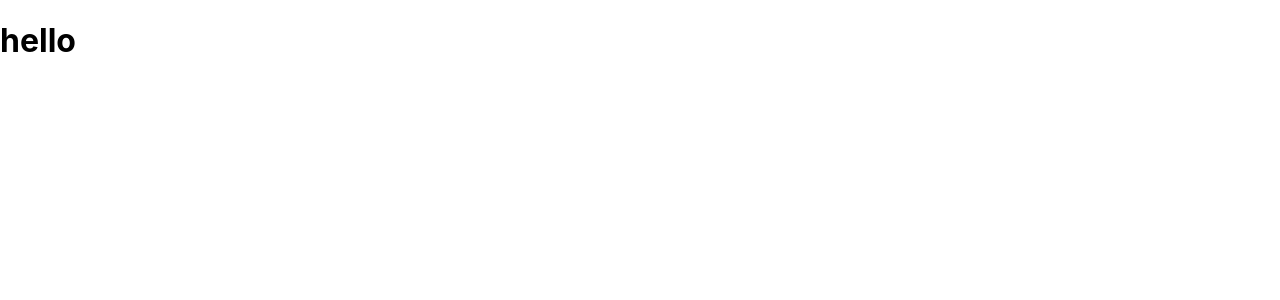
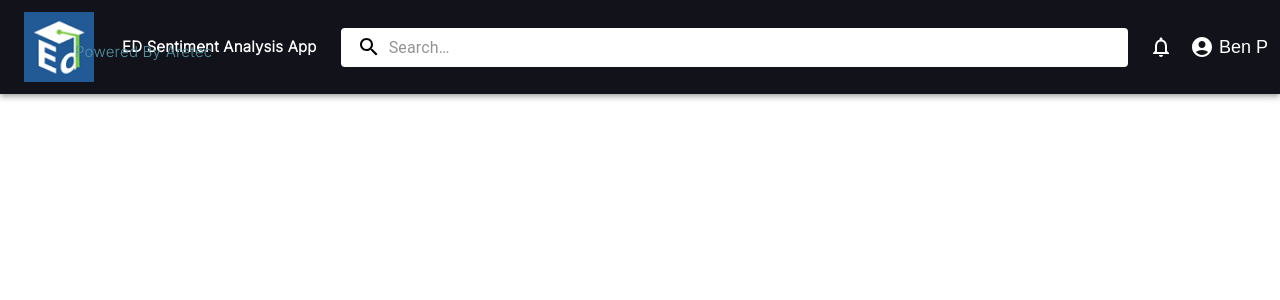
Before and after one commit to Entrolics-LLC/sentiment_frontend, a React (Create React App) app: page / in a window 1280 px wide. Shown: the top 300 px of the page. Built offline with nearby package versions, Linux system fonts and the light colour scheme.

Commit message:
feat/headertop

```diff
--- a/package.json
+++ b/package.json
@@ -3,12 +3,18 @@
   "version": "0.1.0",
   "private": true,
   "dependencies": {
+    "@emotion/react": "^11.10.4",
+    "@emotion/styled": "^11.10.4",
+    "@mui/icons-material": "^5.10.9",
+    "@mui/material": "^5.10.11",
+    "@mui/styled-engine-sc": "^5.10.6",
     "@testing-library/jest-dom": "^5.16.5",
     "@testing-library/react": "^13.4.0",
     "@testing-library/user-event": "^13.5.0",
     "react": "^18.2.0",
     "react-dom": "^18.2.0",
     "react-scripts": "5.0.1",
+    "styled-components": "^5.3.6",
     "web-vitals": "^2.1.4"
   },
   "scripts": {
--- a/src/App.css
+++ b/src/App.css
@@ -1,6 +1,35 @@
-body{
-  --buttoniconbackground-color:#225A95;
-  --main-background:#12131A;
-  --second-background:#191925;
-  --text-color:#FFFFFF;
+@import url('https://fonts.googleapis.com/css2?family=Inter:wght@300&display=swap');
+
+body {
+  --buttoniconbackground-color: #225A95;
+  --main-background: #12131A;
+  --second-background: #191925;
+  --text-color: #FFFFFF;
 }
+
+/* HeaderTop */
+.appbar {
+  background-color: var(--main-background) !important;
+}
+
+.logoText {
+  font-family: 'Inter' !important;
+  font-style: normal !important;
+  font-weight: 600 !important;
+  font-size: 15px !important;
+  line-height: 30px !important;
+  letter-spacing: 0.016em !important;
+}
+
+.logotagline {
+  position: absolute;
+  left: 75px;
+  top: 25px;
+  font-family: 'Inter';
+  font-style: normal;
+  font-weight: 500;
+  font-size: 15px;
+  line-height: 24px;
+  letter-spacing: 0.016em;
+  color: #5494A3;
+}
--- a/src/App.js
+++ b/src/App.js
@@ -1,12 +1,11 @@
 import React from 'react'
 import "./App.css"
+import Headertop from './Component/Headertop'
 
 const App = () => {
   return (
     <>
-    <div className="back">
-    <h1 className='text'>hello</h1>
-    </div>
+     <Headertop/>
 
     </>
   )
--- /dev/null
+++ b/src/Component/Headertop/index.jsx
@@ -0,0 +1,239 @@
+import * as React from 'react';
+import { styled, alpha } from '@mui/material/styles';
+import AppBar from '@mui/material/AppBar';
+import Box from '@mui/material/Box';
+import Toolbar from '@mui/material/Toolbar';
+import IconButton from '@mui/material/IconButton';
+import Typography from '@mui/material/Typography';
+import InputBase from '@mui/material/InputBase';
+import Badge from '@mui/material/Badge';
+import MenuItem from '@mui/material/MenuItem';
+import Menu from '@mui/material/Menu';
+import MenuIcon from '@mui/icons-material/Menu';
+import SearchIcon from '@mui/icons-material/Search';
+import AccountCircle from '@mui/icons-material/AccountCircle';
+import MailIcon from '@mui/icons-material/Mail';
+import Logo from '../../assets/logo.png';
+import NotificationsNoneIcon from '@mui/icons-material/NotificationsNone';
+import MoreIcon from '@mui/icons-material/MoreVert';
+
+const Search = styled('div')(({ theme }) => ({
+    position: 'relative',
+    borderRadius: theme.shape.borderRadius,
+    color: 'black',
+    backgroundColor: 'white',
+    // '&:hover': {
+    //     backgroundColor: alpha(theme.palette.common.white, 0.25),
+    // },
+    marginRight: theme.spacing(2),
+    marginLeft: 0,
+    width: '100%',
+    [theme.breakpoints.up('sm')]: {
+        marginLeft: theme.spacing(3),
+        width: '100%',
+    },
+}));
+
+const SearchIconWrapper = styled('div')(({ theme }) => ({
+    padding: theme.spacing(0, 2),
+    height: '100%',
+    position: 'absolute',
+    display: 'flex',
+    flexDirection: 'row-reverse',
+    alignItems: 'center',
+    justifyContent: 'center',
+    mixBlendMode: 'normal',
+}));
+
+const StyledInputBase = styled(InputBase)(({ theme }) => ({
+    color: 'inherit',
+    '& .MuiInputBase-input': {
+        padding: theme.spacing(1, 1, 1, 0),
+        // vertical padding + font size from searchIcon
+        paddingLeft: `calc(1em + ${theme.spacing(4)})`,
+        transition: theme.transitions.create('width'),
+        width: '100%',
+        [theme.breakpoints.up('md')]: {
+            width: '20ch',
+        },
+    },
+}));
+
+const Headertop = () => {
+    const [anchorEl, setAnchorEl] = React.useState(null);
+    const [mobileMoreAnchorEl, setMobileMoreAnchorEl] = React.useState(null);
+
+    const isMenuOpen = Boolean(anchorEl);
+    const isMobileMenuOpen = Boolean(mobileMoreAnchorEl);
+
+    const handleProfileMenuOpen = (event) => {
+        setAnchorEl(event.currentTarget);
+    };
+
+    const handleMobileMenuClose = () => {
+        setMobileMoreAnchorEl(null);
+    };
+
+    const handleMenuClose = () => {
+        setAnchorEl(null);
+        handleMobileMenuClose();
+    };
+
+    const handleMobileMenuOpen = (event) => {
+        setMobileMoreAnchorEl(event.currentTarget);
+    };
+
+    const menuId = 'primary-search-account-menu';
+    const renderMenu = (
+        <Menu
+            anchorEl={anchorEl}
+            anchorOrigin={{
+                vertical: 'top',
+                horizontal: 'right',
+            }}
+            id={menuId}
+            keepMounted
+            transformOrigin={{
+                vertical: 'top',
+                horizontal: 'right',
+            }}
+            open={isMenuOpen}
+            onClose={handleMenuClose}
+        >
+            <MenuItem onClick={handleMenuClose}>Profile</MenuItem>
+            <MenuItem onClick={handleMenuClose}>My account</MenuItem>
+        </Menu>
+    );
+
+    const mobileMenuId = 'primary-search-account-menu-mobile';
+    const renderMobileMenu = (
+        <Menu
+            anchorEl={mobileMoreAnchorEl}
+            anchorOrigin={{
+                vertical: 'top',
+                horizontal: 'right',
+            }}
+            id={mobileMenuId}
+            keepMounted
+            transformOrigin={{
+                vertical: 'top',
+                horizontal: 'right',
+            }}
+            open={isMobileMenuOpen}
+            onClose={handleMobileMenuClose}
+        >
+            <MenuItem>
+                <IconButton
+                    size="small"
+                    aria-label="show 17 new notifications"
+                    color="inherit"
+                >
+                    <Badge badgeContent={17} color="error">
+                        <NotificationsNoneIcon />
+                    </Badge>
+                </IconButton>
+                <p>Notifications</p>
+            </MenuItem>
+            <MenuItem onClick={handleProfileMenuOpen}>
+                <IconButton
+                    size="large"
+                    aria-label="account of current user"
+                    aria-controls="primary-search-account-menu"
+                    aria-haspopup="true"
+                    color="inherit"
+                >
+                    <AccountCircle />
+                </IconButton>
+                <p>Ben Paul</p>
+            </MenuItem>
+        </Menu>
+
+    );
+
+    return (
+        <>
+            <Box sx={{ flexGrow: 1 }}>
+                <AppBar position="static" className='appbar'>
+                    <Toolbar>
+                        <IconButton
+                            size="large"
+                            edge="start"
+                            color="inherit"
+                            aria-label="open drawer"
+                            sx={{ mr: 2 }}
+                        >
+                            <img src={Logo} />
+                            {/* <MenuIcon /> */}
+                        </IconButton>
+                        <Typography
+                            // variant="h6"
+                            noWrap
+                            component="div"
+                            sx={{ display: { xs: 'none', sm: 'contents' } }}
+
+                        >
+                            <p className='logoText'> ED Sentiment Analysis App</p>
+                            <p className='logotagline'>Powered By Aretec</p>
+                        </Typography>
+
+                        <Search>
+                            <SearchIconWrapper>
+                                <SearchIcon />
+                            </SearchIconWrapper>
+                            <StyledInputBase
+                                placeholder="Search…"
+                                inputProps={{ 'aria-label': 'search' }}
+                            />
+
+                        </Search>
+                        <Box sx={{ flexGrow: 1 }} />
+                        <Box sx={{ display: { xs: 'none', md: 'flex' } }}>
+
+                            <IconButton
+                                size="small"
+                                aria-label="show 17 new notifications"
+                                color="inherit"
+                            >
+                                <Badge color="error">
+                                    <NotificationsNoneIcon />
+                                </Badge>
+                            </IconButton>
+                            <IconButton
+                                size="large"
+                                edge="end"
+                                aria-label="account of current user"
+                                aria-controls={menuId}
+                                aria-haspopup="true"
+                                onClick={handleProfileMenuOpen}
+                                color="inherit"
+                            >
+                                <AccountCircle />
+                            </IconButton>
+                            <IconButton size="small" color="inherit">
+                                <Badge>
+                                    <span>Ben P</span>
+                                </Badge>
+                            </IconButton>
+                        </Box>
+                        <Box sx={{ display: { xs: 'flex', md: 'none' } }}>
+                            <IconButton
+                                size="large"
+                                aria-label="show more"
+                                aria-controls={mobileMenuId}
+                                aria-haspopup="true"
+                                onClick={handleMobileMenuOpen}
+                                color="inherit"
+                            >
+                                <MoreIcon />
+                            </IconButton>
+                        </Box>
+                    </Toolbar>
+                </AppBar>
+                {renderMobileMenu}
+                {renderMenu}
+            </Box>
+        </>
+    )
+}
+
+export default Headertop
```
Also changed, not shown: src/Component/Bottomheader/index.jsx (added), src/Component/Sidebar/index.jsx (added), src/assets/logo.png (added), 1 other file (tests, documents, lock files or other folders).
